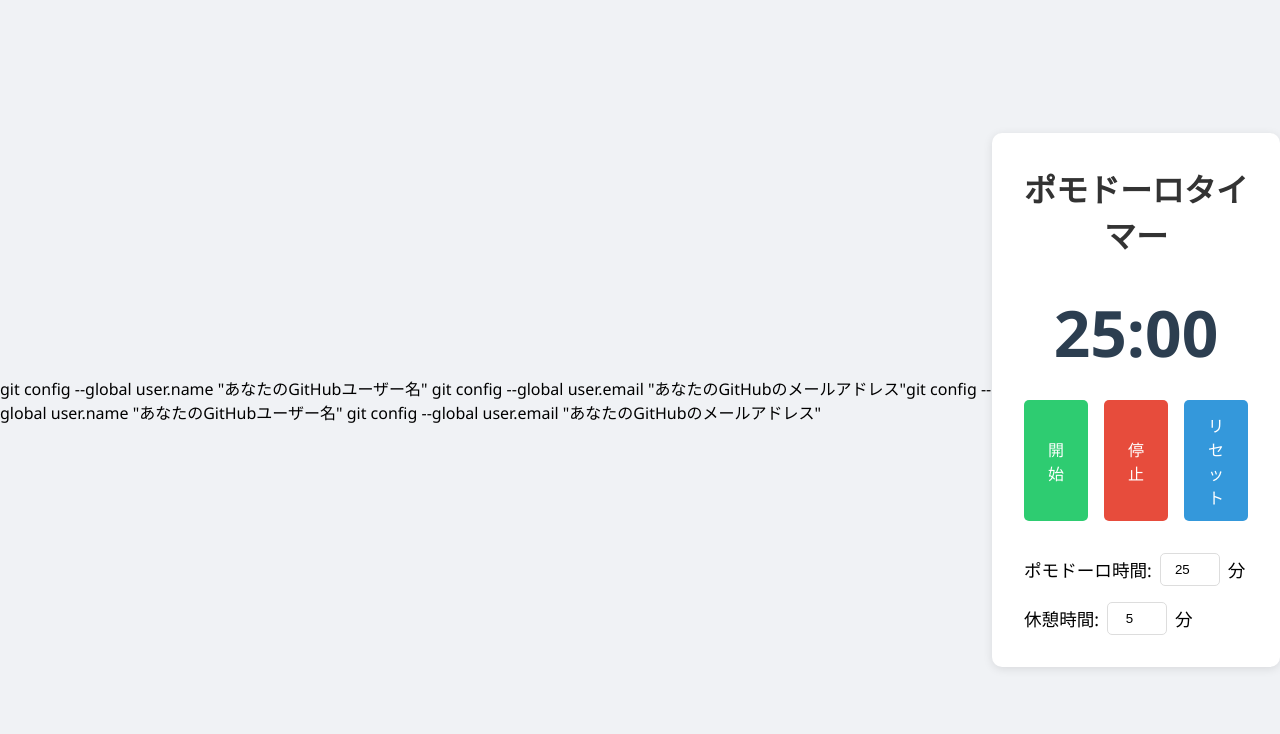
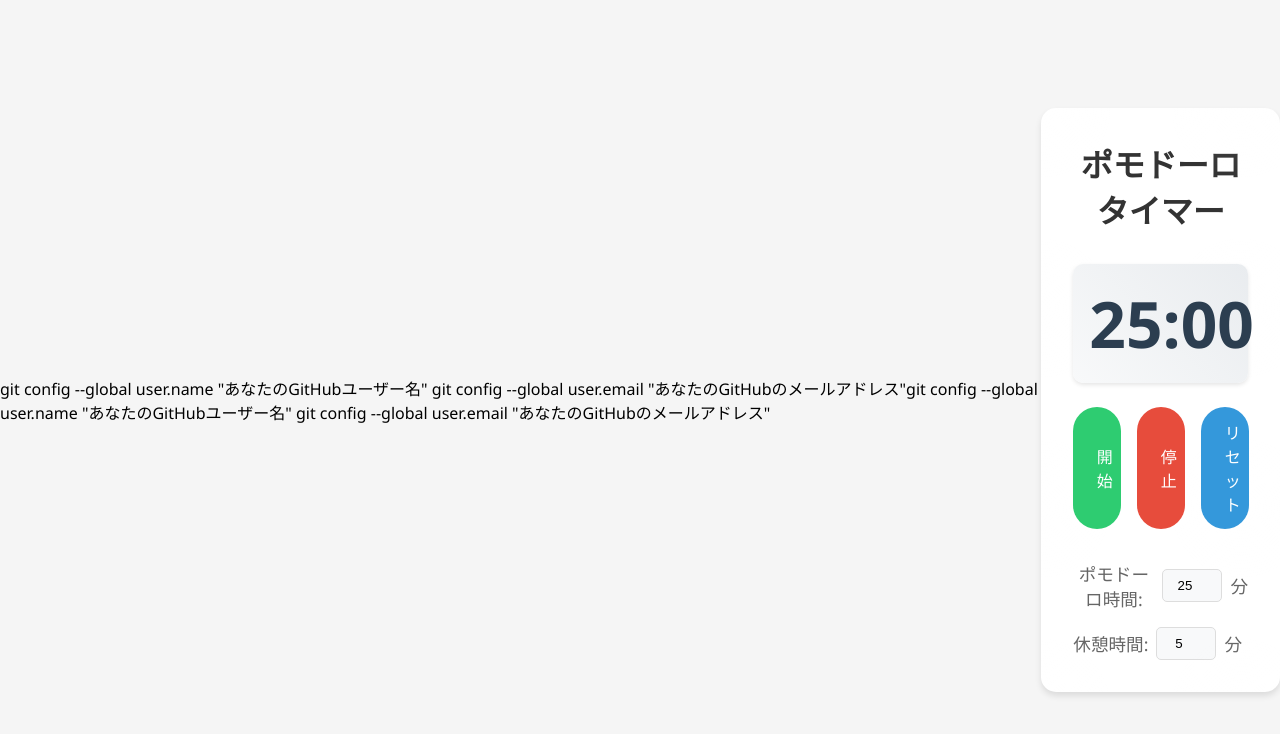
Before and after one commit to michiroo0/pomodorotimer, a plain HTML site: page index.html in a window 1280 px wide. Drawn offline with Linux system fonts and the light colour scheme.

Commit message:
Update styles with dot pattern

```diff
--- a/styles.css
+++ b/styles.css
@@ -6,7 +6,7 @@
 
 body {
     font-family: 'Segoe UI', Tahoma, Geneva, Verdana, sans-serif;
-    background-color: #f0f2f5;
+    background-color: #f5f5f5;
     display: flex;
     justify-content: center;
     align-items: center;
@@ -17,17 +17,42 @@
     text-align: center;
     padding: 2rem;
     background: white;
-    border-radius: 10px;
-    box-shadow: 0 2px 10px rgba(0, 0, 0, 0.1);
+    border-radius: 15px;
+    box-shadow: 0 4px 6px rgba(0, 0, 0, 0.1);
+    position: relative;
+    overflow: hidden;
+}
+
+.container::before {
+    content: '';
+    position: absolute;
+    top: 0;
+    left: 0;
+    right: 0;
+    bottom: 0;
+    background: radial-gradient(circle at 50% 50%, rgba(255, 255, 255, 0.1), transparent 50%);
+    background-size: 200px 200px;
+    animation: dots 10s linear infinite;
+}
+
+@keyframes dots {
+    0% {
+        background-position: 0 0;
+    }
+    100% {
+        background-position: 200px 200px;
+    }
 }
 
 h1 {
     color: #333;
     margin-bottom: 2rem;
+    font-size: 2rem;
 }
 
 .timer-container {
     margin-bottom: 2rem;
+    position: relative;
 }
 
 .time-display {
@@ -35,6 +60,10 @@
     font-weight: bold;
     margin-bottom: 1.5rem;
     color: #2c3e50;
+    padding: 1rem;
+    background: linear-gradient(45deg, #f8f9fa, #e9ecef);
+    border-radius: 10px;
+    box-shadow: 0 2px 4px rgba(0, 0, 0, 0.1);
 }
 
 .controls {
@@ -48,9 +77,27 @@
     padding: 0.8rem 1.5rem;
     font-size: 1rem;
     border: none;
-    border-radius: 5px;
+    border-radius: 25px;
     cursor: pointer;
-    transition: background-color 0.3s;
+    transition: all 0.3s ease;
+    position: relative;
+    overflow: hidden;
+}
+
+button::before {
+    content: '';
+    position: absolute;
+    top: 0;
+    left: 0;
+    width: 100%;
+    height: 100%;
+    background: radial-gradient(circle at 50% 50%, rgba(255, 255, 255, 0.3), transparent 60%);
+    opacity: 0;
+    transition: opacity 0.3s ease;
+}
+
+button:hover::before {
+    opacity: 1;
 }
 
 button#startBtn {
@@ -69,7 +116,8 @@
 }
 
 button:hover {
-    opacity: 0.9;
+    transform: translateY(-2px);
+    box-shadow: 0 5px 15px rgba(0, 0, 0, 0.1);
 }
 
 .session-controls {
@@ -83,6 +131,7 @@
     gap: 0.5rem;
     align-items: center;
     font-size: 1.1rem;
+    color: #666;
 }
 
 input[type="number"] {
@@ -91,4 +140,11 @@
     border: 1px solid #ddd;
     border-radius: 5px;
     text-align: center;
+    background: #f8f9fa;
+    transition: all 0.3s ease;
 }
+
+input[type="number"]:hover {
+    border-color: #ccc;
+    box-shadow: 0 2px 4px rgba(0, 0, 0, 0.05);
+}
```
